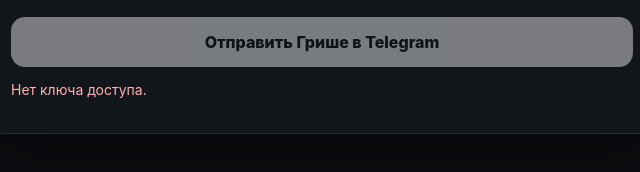
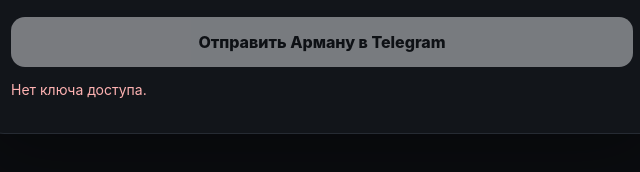
Before and after one commit to Armanual/chatgpt-telegram-relay, a plain HTML site: page index.html in a window 1280 px wide. Shown: the part 532-704 px from the top of the page, 318-958 px from the left. Drawn offline with Linux system fonts and the light colour scheme.

Commit message:
Update index.html аааа

```diff
--- a/index.html
+++ b/index.html
@@ -126,7 +126,7 @@
 
 Если ты это видишь в Telegram — схема ChatGPT → Vercel → Telegram работает.</textarea>
 
-      <button id="send-button" type="submit" disabled>Отправить Грише в Telegram</button>
+      <button id="send-button" type="submit" disabled>Отправить Арману в Telegram</button>
       <p id="status" class="bad">Нет ключа доступа.</p>
     </form>
   </main>
```
